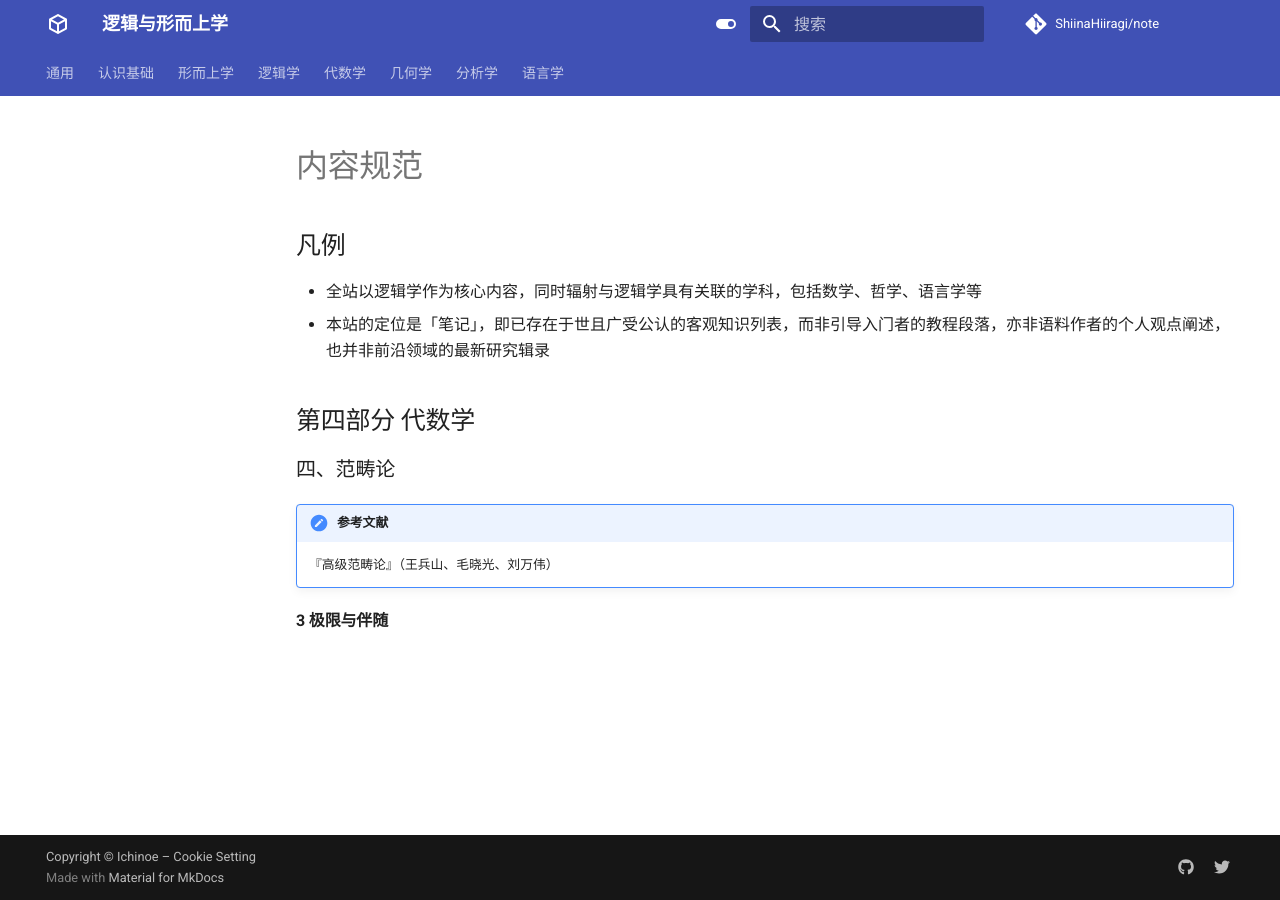
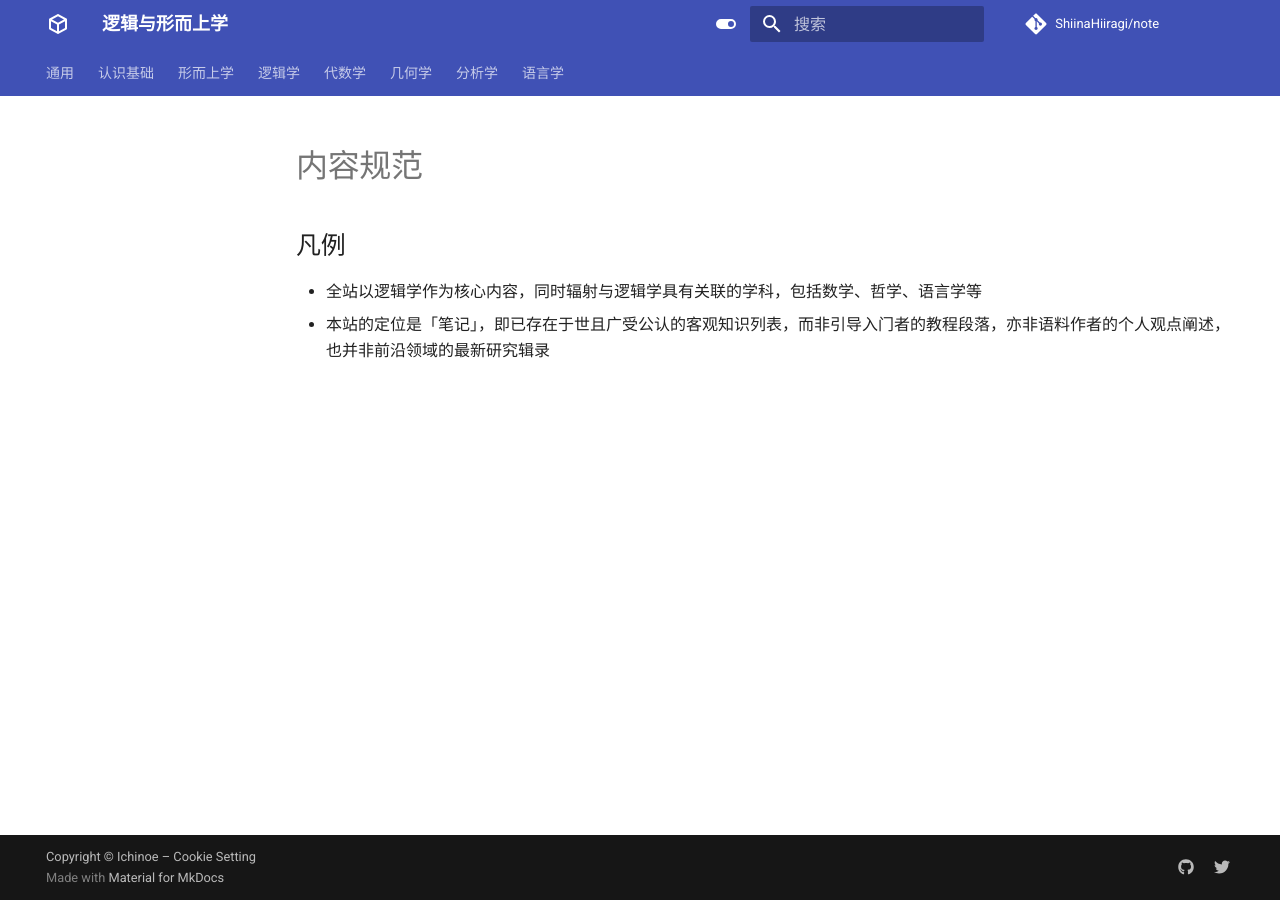
Before and after one commit to ShiinaHiiragi/note, an MkDocs documentation site: the page built from docs/intro/toc.md, in a window 1280 px wide. Built offline with MkDocs 1.6.1 and Material for MkDocs 9.7.7, drawn with Linux system fonts in a browser that asks for light colours; comment, search, counter and statistics services are not loaded.

Commit message:
update toc

```diff
--- a/docs/intro/toc.md
+++ b/docs/intro/toc.md
@@ -3,11 +3,3 @@
 ## 凡例
 - 全站以逻辑学作为核心内容，同时辐射与逻辑学具有关联的学科，包括数学、哲学、语言学等
 - 本站的定位是「笔记」，即已存在于世且广受公认的客观知识列表，而非引导入门者的教程段落，亦非语料作者的个人观点阐述，也并非前沿领域的最新研究辑录
-
-## 第四部分 代数学
-### 四、范畴论
-
-!!! note "参考文献"
-    『高级范畴论』（王兵山、毛晓光、刘万伟）
-
-#### 3 极限与伴随
```
Also changed, not shown: docs/index.md (+1 -2 lines).
